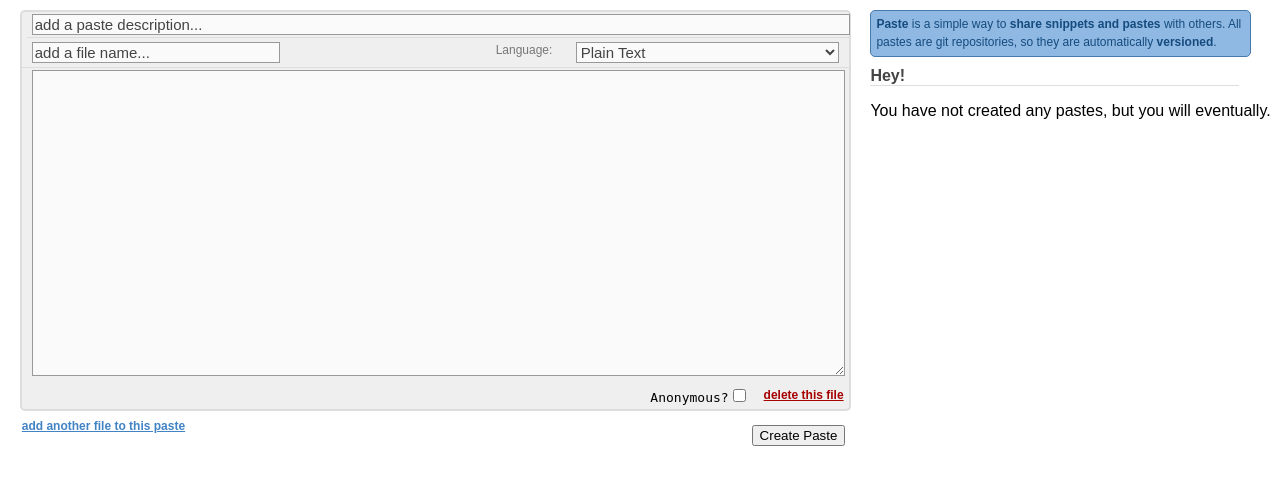
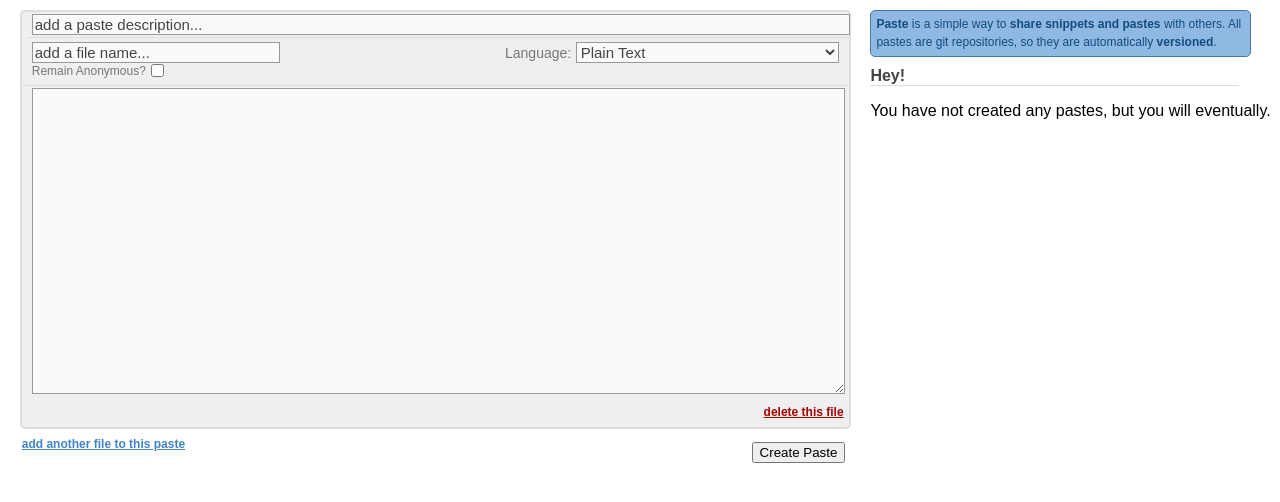
Before and after one commit to justinvh/gitpaste, a Django app: page /paste/ in a window 1280 px wide. Shown: the part 42-544 px from the top of the page. Run offline with Django 3.2, Linux system fonts and the light colour scheme; the visitor is signed in with stand-in values (Sample User, id 1); data that the repository does not hold is empty; parts of the project's set-up code (start-up, migrations or seed data) failed here and were passed over.

Commit message:
Merged changes for Anonymous commits.
- Re-stylizes the anonymous commits
- Created an CommitMetaForm for adding attributes to the commit
  that may be a bit more... meta-like in their affect of the
  current paste.
- Fixed some styling issues as well

```diff
--- a/saic/paste/forms.py
+++ b/saic/paste/forms.py
@@ -13,6 +13,12 @@ for i in lexers.LEXERS:
         languages.append(('%s;%s' % (exts[0][1:], i), name))
 languages.sort()
 languages.insert(0, ('.txt;TextLexer', 'Plain Text'))
+
+
+class CommitMetaForm(forms.Form):
+    """These correspond to a particular commit or iteration of a paste."""
+    anonymous = forms.BooleanField(required=False)
+
 
 class SetForm(forms.Form):
     description = forms.CharField(max_length=256, required=False,
@@ -44,13 +50,12 @@ class PasteForm(forms.Form):
             return ''
         return d
 
-
     paste = forms.CharField(widget=forms.Textarea, required=False)
-    language = forms.ChoiceField(choices=languages, required=False,
-            widget=forms.Select(attrs={
-                'tabindex': -1
-            }))
-    make_anon = forms.BooleanField(required=False)
+    language = forms.ChoiceField(
+            choices=languages,
+            required=False,
+            widget=forms.Select(attrs={ 'tabindex': -1 })
+    )
 
 
 class UserCreationForm(UserCreationForm):
--- a/saic/paste/static/css/base.css
+++ b/saic/paste/static/css/base.css
@@ -118,6 +118,11 @@ div.language {
   float: right;
 }
 
+div.language label {
+  font-size: 14px !important;
+  float: none !important;
+}
+
 div.file input {
   width: 30%;
 }
@@ -168,10 +173,15 @@ div.submit {
   margin-top: 30px;
 }
 
-div.anoncheck{
-  position: absolute;
-  bottom: -10px;
-  right: 100px;
+div.anonymous label {
+  display: inline;
+  width: inherit !important;
+}
+
+div.anonymous input {
+  width: inherit;
+  margin: 0;
+  margin-left: 5px;
 }
 
 div.submit input {
--- a/saic/paste/templates/paste.html
+++ b/saic/paste/templates/paste.html
@@ -61,17 +61,18 @@
                         {{ form.language }}
                     </div>
                     {{ form.filename }}
+                    {% if user.is_authenticated %}
+                    <div class='anonymous'>
+                        <label>Remain Anonymous?</label>
+                        {{ commit_meta_form.anonymous }}
+                    </div>
+                    {% endif %}
                 </div>
             </div>
             <div class='paste'>
                 <div>
                     {{ form.paste }}
                 </div>
-            </div>
-            <div class='anoncheck'>
-                {% if set_form %}
-                <pre>Anonymous?{{ form.make_anon }}</pre>
-                {% endif %}
             </div>
         </div>
         <div class='clear'></div>
--- a/saic/paste/views.py
+++ b/saic/paste/views.py
@@ -21,6 +21,7 @@ from django.contrib import auth
 from django.forms import ValidationError
 
 from forms import PasteForm, SetForm, UserCreationForm, CommentForm
+from forms import CommitMetaForm
 from models import Set, Paste, Commit, Favorite, Comment
 
 PasteSet = formset_factory(PasteForm)
@@ -31,16 +32,21 @@ def paste(request):
     if request.method != 'POST':
         return render_to_response('paste.html', {
             'forms': PasteSet(),
-            'set_form': SetForm()
+            'set_form': SetForm(),
+            'commit_meta_form': CommitMetaForm()
         }, RequestContext(request))
 
     paste_forms = PasteSet(request.POST)
     set_form = SetForm(request.POST)
+    commit_meta_form = CommitMetaForm(request.POST)
 
-    if not paste_forms.is_valid() or not set_form.is_valid():
+    if (not paste_forms.is_valid() or
+            not set_form.is_valid() or
+            not commit_meta_form.is_valid()):
         return render_to_response('paste.html', {
             'forms': paste_forms,
             'set_form': set_form,
+            'commit_meta_form': commit_meta_form
         }, RequestContext(request))
 
     # Repositories are just a random sequence of letters and digits
@@ -50,12 +56,12 @@ def paste(request):
         "".join(random.sample(string.letters + string.digits, 15))
     ])
 
-    make_anon = paste_forms.cleaned_data[0]['make_anon']
+    anonymous = commit_meta_form.cleaned_data['anonymous']
 
     os.mkdir(repo_dir)
 
     owner = None
-    if request.user.is_authenticated() and not make_anon:
+    if request.user.is_authenticated() and not anonymous:
         owner = request.user
 
     # Create a new paste set so we can reference our paste.
@@ -218,11 +224,13 @@ def paste_edit(request, pk):
     if request.method != 'POST':
         return render_to_response('paste.html', {
             'forms': PasteSetEdit(initial=initial_data),
+            'commit_meta_form': CommitMetaForm()
         }, RequestContext(request))
 
     forms = PasteSetEdit(request.POST, initial=initial_data)
+    commit_meta_form = CommitMetaForm(request.POST)
 
-    if not forms.is_valid():
+    if not forms.is_valid() or not commit_meta_form.is_valid():
         return render_to_response('paste.html', {
             'forms': forms,
         }, RequestContext(request))
@@ -232,8 +240,10 @@ def paste_edit(request, pk):
     repo = git.Repo(repo_dir)
     index = repo.index
 
+    anonymous = commit_meta_form.cleaned_data['anonymous']
+
     owner = None
-    if request.user.is_authenticated():
+    if request.user.is_authenticated() and not anonymous:
         owner = request.user
 
     # Yes, this is horrible. I know. But there is a bug with Python Git.
```
